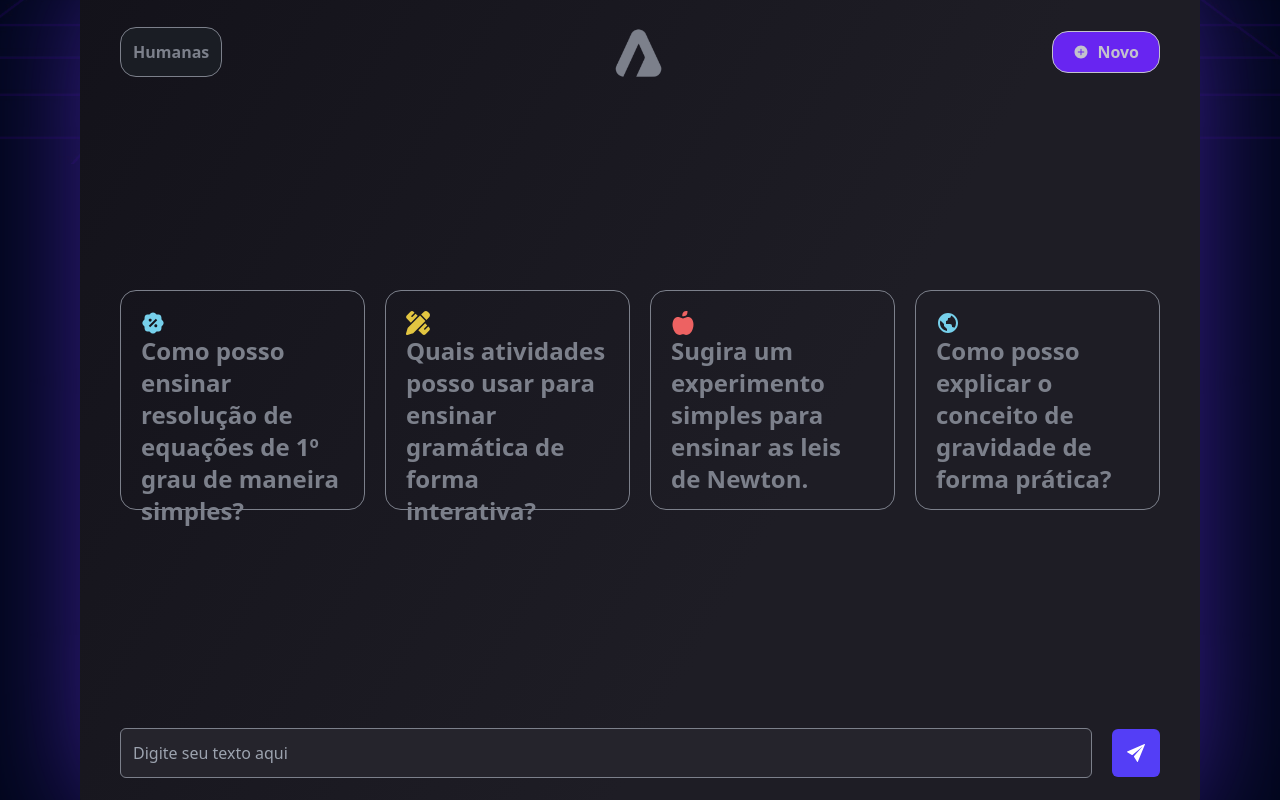
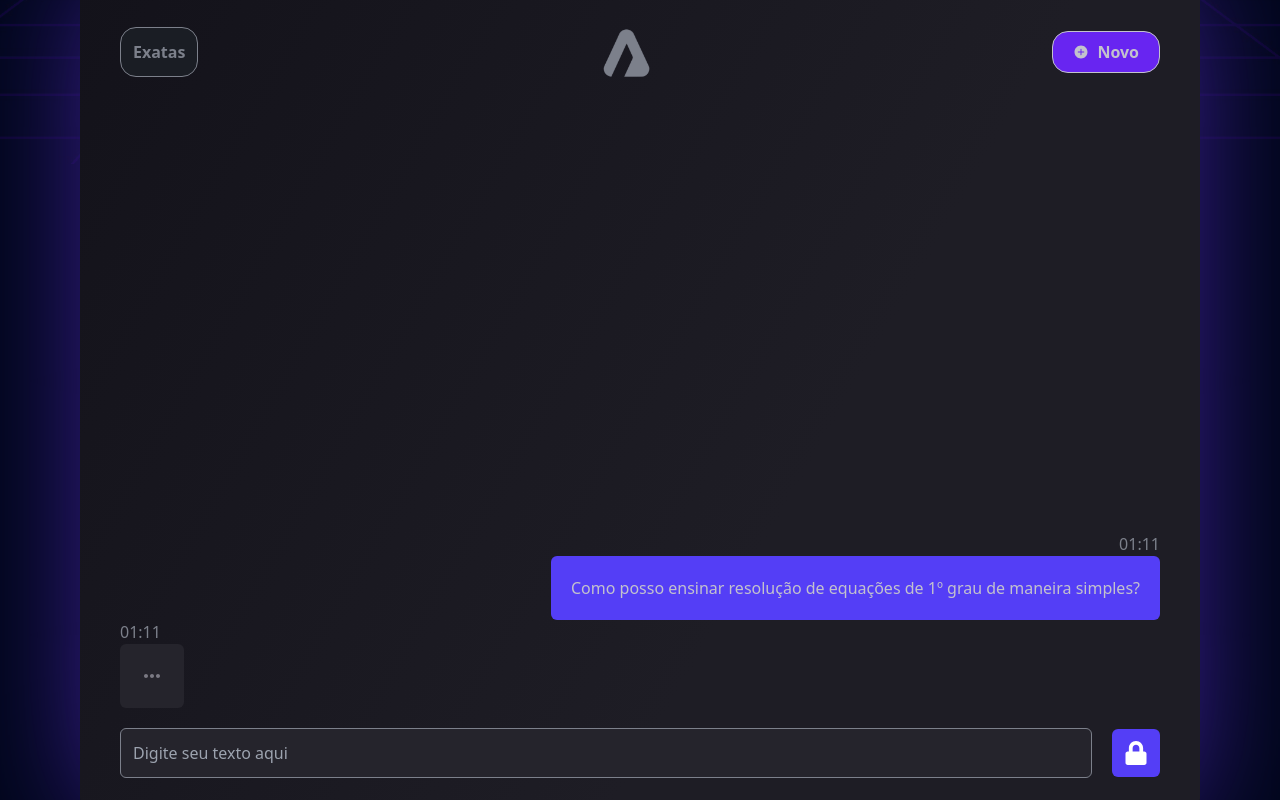
Before and after one commit to BrendonNiero/planeja-ai, a Next.js app in the folder frontend/: page / in a window 1280 px wide. Both pictures are taken after a click on the element 242 px from the left and 1036 px from the top of the page. Shown: the part 636-1436 px from the top of the page. Built offline with nearby package versions, Linux system fonts and the light colour scheme.

Commit message:
feat: finished chat and init tools area.

```diff
--- a/frontend/src/app/globals.css
+++ b/frontend/src/app/globals.css
@@ -43,3 +43,20 @@
     -moz-box-shadow: 0px 0px 127px -9px rgba(63,34,156,1);
     box-shadow: 0px 0px 127px -9px rgba(63,34,156,1);
 }
+
+.send-menssage {
+    animation: newMessage 0.5s forwards;
+    position: relative;
+    left: 0;
+}
+
+@keyframes newMessage {
+    from {
+        opacity: 0;
+        top: 100px;
+    }
+    to {
+        opacity: 1;
+        top: 0;
+    }
+}
--- a/frontend/src/app/page.tsx
+++ b/frontend/src/app/page.tsx
@@ -1,6 +1,7 @@
 import Chat from "@/components/Chat";
 import Navbar from "@/components/Navbar";
 import HeaderHome from "@/components/HeaderHome";
+import Tools from "@/components/Tools";
 
 export default function Home(){
   return(
@@ -8,6 +9,7 @@ export default function Home(){
       <Navbar />
       <HeaderHome />
       <Chat />
+      <Tools />
     </main>
   )
 }
--- a/frontend/src/components/Chat.tsx
+++ b/frontend/src/components/Chat.tsx
@@ -6,21 +6,24 @@ import { RiDiscountPercentFill } from "react-icons/ri";
 import { FaPenRuler } from "react-icons/fa6";
 import { FaAppleAlt } from "react-icons/fa";
 import { BiWorld } from "react-icons/bi";
+import { BiDotsHorizontalRounded } from "react-icons/bi";
+import { FaLock } from "react-icons/fa";
 
-import { useState } from "react";
-
+import { useEffect, useState } from "react";
 type Message = {
   id: number;
   text: string;
 }
 
-export default function Chat(){
+export default function Chat() {
   const [suggestions, setSuggestions] = useState(true);
   const [inputValue, setInputValue] = useState("");
   const [menssages, setMenssages] = useState<Message[]>([]);
+  const [iaMenssages, setIaMenssages] = useState<Message[]>([]);
+  const [showMessageIa, setShowMessageIa] = useState(false);
 
   const handleMenssageSend = () => {
-    if(inputValue.trim() === "") return;
+    if (inputValue.trim() === "") return;
 
     setSuggestions(false);
 
@@ -30,17 +33,66 @@ export default function Chat(){
     }
 
     setMenssages((prevMessages) => [...prevMessages, newMenssage]);
+    setIaMenssages((prevMessages) => [...prevMessages, newMenssage]);
     setInputValue("");
+
+    setTimeout(() => {
+      setShowMessageIa(true);
+    }, 3000);
   };
 
+  useEffect(() => {
+    if (menssages.length > 0) {
+      setShowMessageIa(false);
+      setTimeout(() => {
+        setShowMessageIa(true);
+      }, 3000);
+    }
+  }, [menssages]);
+
+  const newChat = () => {
+    setSuggestions(true);
+    setMenssages([]);
+    setIaMenssages([]);
+    setShowMessageIa(false);
+
+    setTimeout(() => {
+      setShowMessageIa(true);
+    }, 3000);
+  }
+
+  const currentTime = () => {
+    const now = new Date();
+    const hours = String(now.getHours()).padStart(2, "0");
+    const minutes = String(now.getMinutes()).padStart(2, "0");
+    return `${hours}:${minutes}`;
+  }
+
+  const sendSuggestionMenssage = (msg:string) => {
+    setSuggestions(false);
+
+    const newMenssage = {
+      id: menssages.length + 1,
+      text: msg
+    }
+
+    setMenssages((prevMessages) => [...prevMessages, newMenssage]);
+    setIaMenssages((prevMessages) => [...prevMessages, newMenssage]);
+    setInputValue("");
+  }
+
+  const msg1card = `Como posso ensinar resolução de equações de 1º grau de maneira simples?`
+  const msg2card = `Quais atividades posso usar para ensinar gramática de forma interativa?`
+  const msg3card = `Sugira um experimento simples para ensinar as leis de Newton.`
+  const msg4card = `Como posso explicar o conceito de gravidade de forma prática?`
 
     return(
         <section className="h-screen px-20 relative bottom-48 left-0 text-foggy">
         <div className="bg-chat w-full h-[850px] rounded-3xl  shadow-obsidian p-10">
           <div className="flex items-center justify-between">
-            <button className="bg-coal border p-3 rounded-2xl border-foggy text-md font-bold">Humanas</button>
+            <button className="bg-coal border p-3 rounded-2xl border-foggy text-md font-bold">Exatas</button>
             <img className="h-20 w-20" src="/logo-gray.png" />
-            <button className={`flex items-center gap-2 text-md hover:border-white hover:text-white
+            <button onClick={newChat} className={`flex items-center gap-2 text-md hover:border-white hover:text-white
               transition ease-linear font-bold bg-[#6825f1] text-cloud border-cloud border px-5 py-2
               rounded-2xl`}>
               <IoIosAddCircle />
@@ -50,35 +102,61 @@ export default function Chat(){
           {
           suggestions ?
             <div className="h-[80%] w-full mb-5 flex items-center justify-center gap-5">
-              <div className="border border-foggy p-5 rounded-2xl w-[320px] h-[220px] hover:bg-graphite cursor-pointer">
+              <div onClick={() => sendSuggestionMenssage(msg1card)} className="border border-foggy p-5 rounded-2xl w-[320px] h-[220px] hover:bg-graphite cursor-pointer">
                 <RiDiscountPercentFill className="text-2xl text-[#76d0eb]" />
-                <p className="text-2xl font-semibold">Como posso ensinar resolução de equações de 1º grau de maneira simples?</p>
+                <p className="text-2xl font-semibold">{msg1card}</p>
               </div>
-              <div className="border border-foggy p-5 rounded-2xl w-[320px] h-[220px] hover:bg-graphite cursor-pointer">
+              <div onClick={() => sendSuggestionMenssage(msg2card)} className="border border-foggy p-5 rounded-2xl w-[320px] h-[220px] hover:bg-graphite cursor-pointer">
                 <FaPenRuler className="text-2xl text-[#e2c541]" />
-                <p className="text-2xl font-semibold">Quais atividades posso usar para ensinar gramática de forma interativa?</p>
+                <p className="text-2xl font-semibold">{msg2card}</p>
               </div>
-              <div className="border border-foggy p-5 rounded-2xl w-[320px] h-[220px] hover:bg-graphite cursor-pointer">
+              <div onClick={() => sendSuggestionMenssage(msg3card)} className="border border-foggy p-5 rounded-2xl w-[320px] h-[220px] hover:bg-graphite cursor-pointer">
                 <FaAppleAlt className="text-2xl text-[#ed6262]" />
-                <p className="text-2xl font-semibold">Sugira um experimento simples para ensinar as leis de Newton.</p>
+                <p className="text-2xl font-semibold">{msg3card}</p>
               </div>
-              <div className="border border-foggy p-5 rounded-2xl w-[320px] h-[220px] hover:bg-graphite cursor-pointer">
+              <div onClick={() => sendSuggestionMenssage(msg4card)} className="border border-foggy p-5 rounded-2xl w-[320px] h-[220px] hover:bg-graphite cursor-pointer">
                 <BiWorld className="text-2xl text-[#76d0eb]" />
-                <p className="text-2xl font-semibold">Como posso explicar o conceito de gravidade de forma prática?</p>
+                <p className="text-2xl font-semibold">{msg4card}</p>
               </div>
             </div> :
             <div className="h-[80%] w-full mb-5 flex flex-col gap-5 items-end justify-end overflow-hidden">
               {
                 menssages.map((msg) => (
-                  <div className="flex flex-col items-end justify-end">
-                    <span>22:39</span>
-                    <span key={msg.id} className="text-cloud bg-vivid p-5 rounded-md">{msg.text}</span>
+                  <div className="w-full">
+                    <div className="flex flex-col items-end justify-end w-full">
+                      <span>{currentTime()}</span>
+                      <span className="send-menssage text-cloud bg-vivid p-5 rounded-md max-w-[800px]">{msg.text}</span>
+                    </div>
+                    {
+                      showMessageIa ?
+                      <div className="flex flex-col items-start justify-start w-full">
+                      <span>{currentTime()}</span>
+                      <span key={msg.id} className="send-menssage text-cloud bg-graphite p-5 rounded-md max-w-[800px]">
+                        Desculpe, o nosso modelo de IA ainda está em treinamento.
+                      </span>
+                      </div>
+                      :
+                      <div className="flex flex-col items-start justify-start w-full">
+                      <span>{currentTime()}</span>
+                      <span key={msg.id} className="send-menssage text-cloud bg-graphite p-5 rounded-md max-w-[800px]">
+                        <BiDotsHorizontalRounded className="text-2xl animate-pulse"/>
+                      </span>
+                      </div>
+                    }
                   </div>
                 ))
               }
             </div>
           }
           <div className="flex gap-5 items-center justify-between">
+            {
+              menssages.length > 0 ?
+              <input
+                value={inputValue}
+                className={`bg-graphite border border-foggy p-3 w-full rounded-md
+               focus:outline-[#ed6262] outline-none focus:border-none`}
+                type="text" placeholder="Digite seu texto aqui" />
+              :
               <input
                 value={inputValue}
                 onChange={(e) => setInputValue(e.target.value)}
@@ -86,9 +164,17 @@ export default function Chat(){
                 className={`bg-graphite border border-foggy p-3 w-full rounded-md
                focus:outline-vivid outline-none focus:border-none`}
                 type="text" placeholder="Digite seu texto aqui" />
+            }
+              {
+                menssages.length > 0 ?
+                <button className="bg-vivid p-3 rounded-md">
+                    <FaLock className="text-white text-2xl"/>
+                </button>
+                :
                 <button onClick={handleMenssageSend} className="bg-vivid p-3 rounded-md">
                   <IoIosSend className="text-white text-2xl"/>
                 </button>
+              }
           </div>
         </div>
       </section>
--- /dev/null
+++ b/frontend/src/components/Tools.tsx
@@ -0,0 +1,10 @@
+export default function Tools(){
+    return(
+        <section className="flex items-center justify-center h-screen w-full">
+            <h1 className="text-8xl font-extrabold w-[1400px] text-center">Ferramentas mais utilizadas por educadores</h1>
+            <div>
+
+            </div>
+        </section>
+    )
+}
```
Lines whose indentation alone changed are shown as unchanged.
